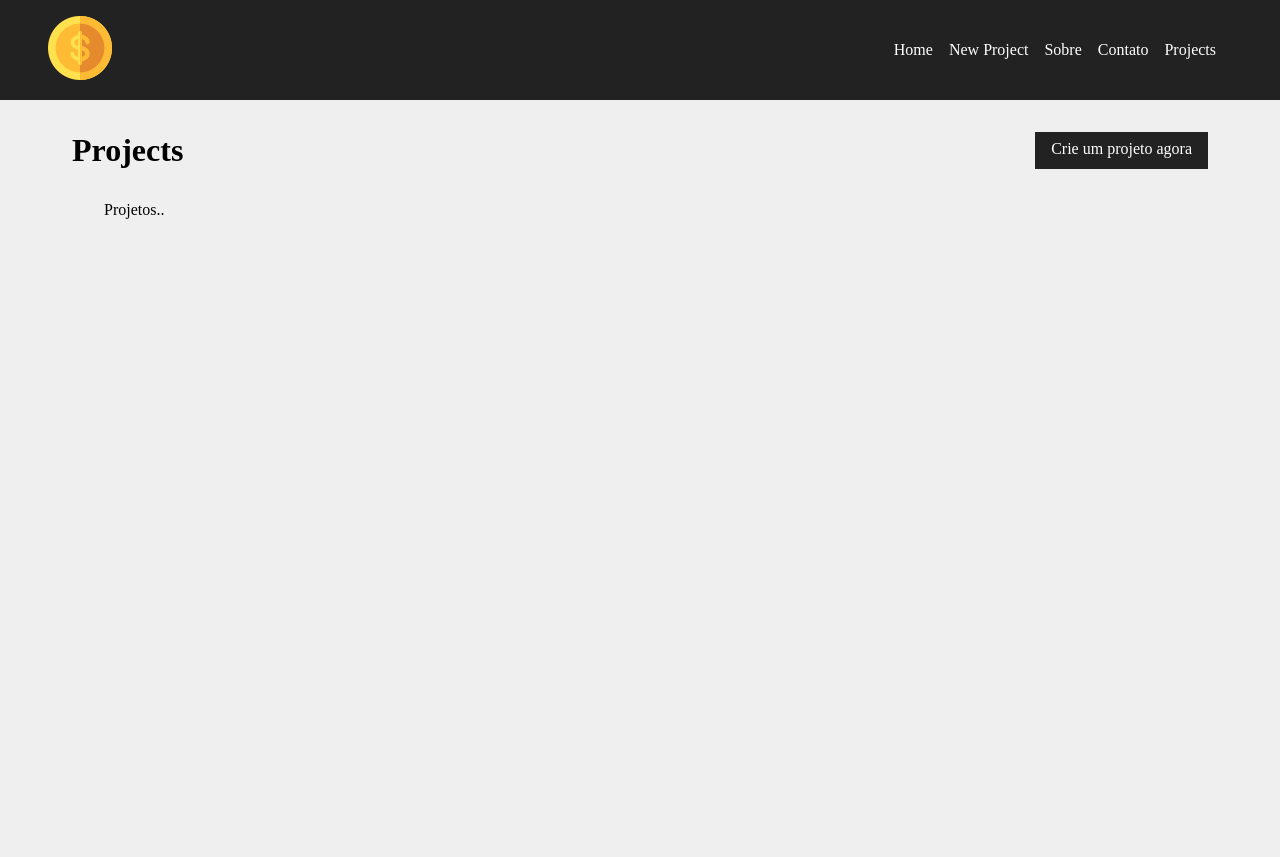
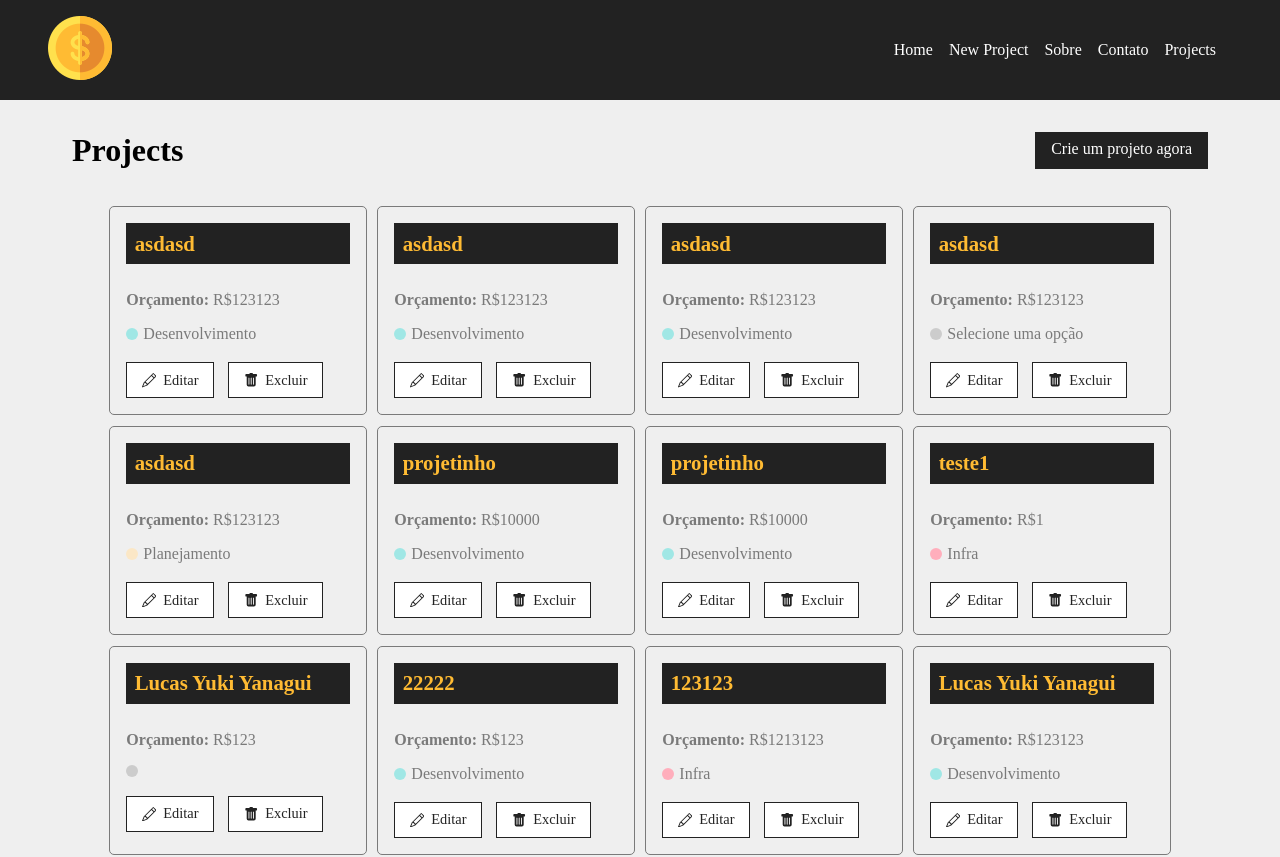
Before and after one commit to yanaguiii/ProjetoAula, a React (Vite) app: page /projects in a window 1280 px wide. Shown: the top 857 px of the page. Built offline with nearby package versions, Linux system fonts and the light colour scheme; data requests are answered from the project's data file.

Commit message:
aula 28 loading da pagina e get/card dos projetos

```diff
--- a/db.json
+++ b/db.json
@@ -4,7 +4,7 @@
       "id": "dd30",
       "name": "asdasd",
       "budget": "123123",
-      "cartegory": {
+      "category": {
         "id": "2",
         "name": "Desenvolvimento"
       },
@@ -15,7 +15,7 @@
       "id": "f073",
       "name": "asdasd",
       "budget": "123123",
-      "cartegory": {
+      "category": {
         "id": "2",
         "name": "Desenvolvimento"
       },
@@ -26,7 +26,7 @@
       "id": "9e85",
       "name": "asdasd",
       "budget": "123123",
-      "cartegory": {
+      "category": {
         "id": "2",
         "name": "Desenvolvimento"
       },
@@ -37,7 +37,7 @@
       "id": "a718",
       "name": "asdasd",
       "budget": "123123",
-      "cartegory": {
+      "category": {
         "id": "Selecione uma opção",
         "name": "Selecione uma opção"
       },
@@ -48,7 +48,7 @@
       "id": "0e17",
       "name": "asdasd",
       "budget": "123123",
-      "cartegory": {
+      "category": {
         "id": "4",
         "name": "Planejamento"
       },
@@ -59,7 +59,7 @@
       "id": "9fbd",
       "name": "projetinho",
       "budget": "10000",
-      "cartegory": {
+      "category": {
         "id": "2",
         "name": "Desenvolvimento"
       },
@@ -70,7 +70,7 @@
       "id": "755a",
       "name": "projetinho",
       "budget": "10000",
-      "cartegory": {
+      "category": {
         "id": "2",
         "name": "Desenvolvimento"
       },
@@ -81,7 +81,7 @@
       "id": "76c0",
       "name": "teste1",
       "budget": "1",
-      "cartegory": {
+      "category": {
         "id": "1",
         "name": "Infra"
       },
@@ -97,7 +97,7 @@
     },
     {
       "id": "7475",
-      "cartegory": {
+      "category": {
         "id": "2",
         "name": "Desenvolvimento"
       },
@@ -110,7 +110,7 @@
       "id": "8543",
       "name": "123123",
       "budget": "1213123",
-      "cartegory": {
+      "category": {
         "id": "1",
         "name": "Infra"
       },
@@ -121,7 +121,7 @@
       "id": "ea1f",
       "name": "Lucas Yuki Yanagui",
       "budget": "123123",
-      "cartegory": {
+      "category": {
         "id": "2",
         "name": "Desenvolvimento"
       },
@@ -132,7 +132,7 @@
       "id": "6d7c",
       "name": "oii",
       "budget": "123",
-      "cartegory": {
+      "category": {
         "id": "2",
         "name": "Desenvolvimento"
       },
@@ -143,7 +143,7 @@
       "id": "57a3",
       "name": "asdsad",
       "budget": "13412",
-      "cartegory": {
+      "category": {
         "id": "2",
         "name": "Desenvolvimento"
       },
@@ -154,7 +154,7 @@
       "id": "13d6",
       "name": "sad",
       "budget": "41241",
-      "cartegory": {
+      "category": {
         "id": "1",
         "name": "Infra"
       },
@@ -165,7 +165,7 @@
       "id": "b789",
       "name": "1213",
       "budget": "412412412",
-      "cartegory": {
+      "category": {
         "id": "2",
         "name": "Desenvolvimento"
       },
--- /dev/null
+++ b/src/components/layout/Loading.jsx
@@ -0,0 +1,11 @@
+import styles from "./Loading.module.css"
+import loading from "../../img/loading.svg"
+
+function Loading(){
+    return(
+        <div className={styles.loader_container}>
+            <img className={styles.loader} src={loading} alt="Loading"/>
+        </div>
+    )
+}
+export default Loading;
--- /dev/null
+++ b/src/components/layout/Loading.module.css
@@ -0,0 +1,10 @@
+.loader_container{
+    width: 100%;
+    height: 100%;
+    display: flex;
+    justify-content: center;
+    align-items: center;
+}
+.loader{
+    width: 50px;
+}
--- a/src/components/pages/Projects.jsx
+++ b/src/components/pages/Projects.jsx
@@ -3,11 +3,33 @@
 import styles from "./Projects.module.css"
 import Container from "../layout/Container.jsx";
 import LinkButton from "../layout/LinkButton.jsx";
+import ProjectCard from "../project/ProjectCard.jsx";
+import {useState, useEffect} from "react";
+import Loading from "../layout/Loading.jsx";
 
 function Projects() {
 
     const location = useLocation()
     let message = location.state?.message
+
+    const [projects,setProjects] = useState([])
+    const [removeLoading,setRemoveLoading] = useState(false)
+
+    useEffect(() => {
+        fetch("http://localhost:5050/projects", {
+            method: "GET",
+            headers: {
+                "Content-Type": "application/json",
+            },
+        })
+            .then(resp => resp.json())
+            .then((data) => {
+                console.log(data)
+                setProjects(data)
+                setRemoveLoading(true)
+            })
+            .catch(err => console.log(err))
+    }, []);
 
     return(
         <div className={styles.project_container}>
@@ -17,7 +39,20 @@
             </div>
             {message && <Message msg={message} type={"success"}/>}
             <Container customClass="start">
-                <p>Projetos..</p>
+                {projects.length > 0 &&
+                    projects.map((project) => (
+                    <ProjectCard
+                        name={project.name}
+                        id={project.id}
+                        budget={project.budget}
+                        category={project.category?.name}
+                        key={project.id}
+                    />
+                    ))}
+                {!removeLoading && <Loading/>}
+                {removeLoading && projects.length === 0 &&(
+                    <p>Não há projetos cadastrados! </p>
+                )}
             </Container>
         </div>
     )
--- /dev/null
+++ b/src/components/project/ProjectCard.jsx
@@ -0,0 +1,29 @@
+import styles from "./ProjectCard.module.css"
+
+
+import {BsPencil, BsFillTrashFill} from "react-icons/bs";
+import {Link} from "react-router-dom";
+
+function ProjectCard({id,name,budget,category,handleRemove}){
+    return(
+        <div className={styles.project_card}>
+            <h4>{name}</h4>
+            <p>
+                <span>Orçamento: </span> R${budget}
+            </p>
+            <p className={styles.category_text}>
+                <span className={`${styles[category?.toLowerCase() || '']}`}></span>{category}
+            </p>
+            <div className={styles.project_card_actions}>
+                <Link to="/">
+                    <BsPencil/> Editar
+                </Link>
+                <Link to="/">
+                    <BsFillTrashFill/> Excluir
+                </Link>
+            </div>
+        </div>
+    )
+}
+
+export default ProjectCard
--- /dev/null
+++ b/src/components/project/ProjectCard.module.css
@@ -0,0 +1,88 @@
+.project_card{
+    padding: 1em;
+    border: 1px solid #7a7a7a;
+    border-radius: 5px;
+    width: 24%;
+    margin: 0.5%;
+}
+
+.project_card h4{
+    background-color: #222;
+    color: #ffbb33;
+    padding: .4em;
+    margin-bottom: 1.3em;
+    font-size: 1.3em;
+}
+
+.project_card p{
+    color:#7a7a7a;
+    margin-bottom: 1em;
+}
+
+.project_card p span{
+    font-weight: bold;
+}
+
+.category_text{
+    display: flex;
+    align-items: center;
+}
+
+.category_text span{
+    display: block;
+    width: 12px;
+    height: 12px;
+    border-radius: 50%;
+    background-color: #CCC;
+    margin-right: 5px;
+}
+
+.category_text .infra{
+    background-color: #FFaebc;
+}
+
+.category_text .desenvolvimento{
+    background-color: #a0e7e5;
+}
+
+.category_text .design{
+    background-color: #b4f8c8;
+}
+
+.category_text .planejamento{
+    background-color: #fbe7c6;
+}
+
+.project_card_actions{
+    margin-top:1.2em;
+    display: flex;
+    align-items: center;
+}
+
+.project_card_actions a,
+.project_card_actions button{
+    text-decoration: none;
+    border:none;
+    background-color: #FFF;
+    color: #222;
+    font-size: .9em;
+    padding: .6em 1em;
+    margin-right:1em ;
+    cursor: pointer;
+    border: 1px solid #222;
+    display: flex;
+    align-items: center;
+    justify-content: center;
+    transition: 0.5s;
+}
+
+.project_card_actions svg{
+    margin-right: .5em;
+
+}
+
+.project_card_actions a:hover,
+.project_card_actions button:hover {
+    background-color: #222;
+    color: #ffbb33;
+}
--- a/src/components/project/ProjectForm.jsx
+++ b/src/components/project/ProjectForm.jsx
@@ -34,8 +34,8 @@
         setProject({ ...project,[e.target.name]: e.target.value })
     }
 
-    function handleCartegory(e){
-        setProject({ ...project, cartegory:{
+    function handleCategory(e){
+        setProject({ ...project, category:{
             id: e.target.value,
                 name: e.target.options[e.target.selectedIndex].text,
             },
@@ -63,9 +63,9 @@
                 />
             </div>
             <div>
-                <Select name="category_id" text="Selecione a cartegoria" options={categories}
-                        handleOnChange={handleCartegory}
-                        value={project.cartegory ? project.cartegory.id : ""}
+                <Select name="category_id" text="Selecione a categoria" options={categories}
+                        handleOnChange={handleCategory}
+                        value={project.category ? project.category.id : ""}
                 />
             </div>
             <div>
```
